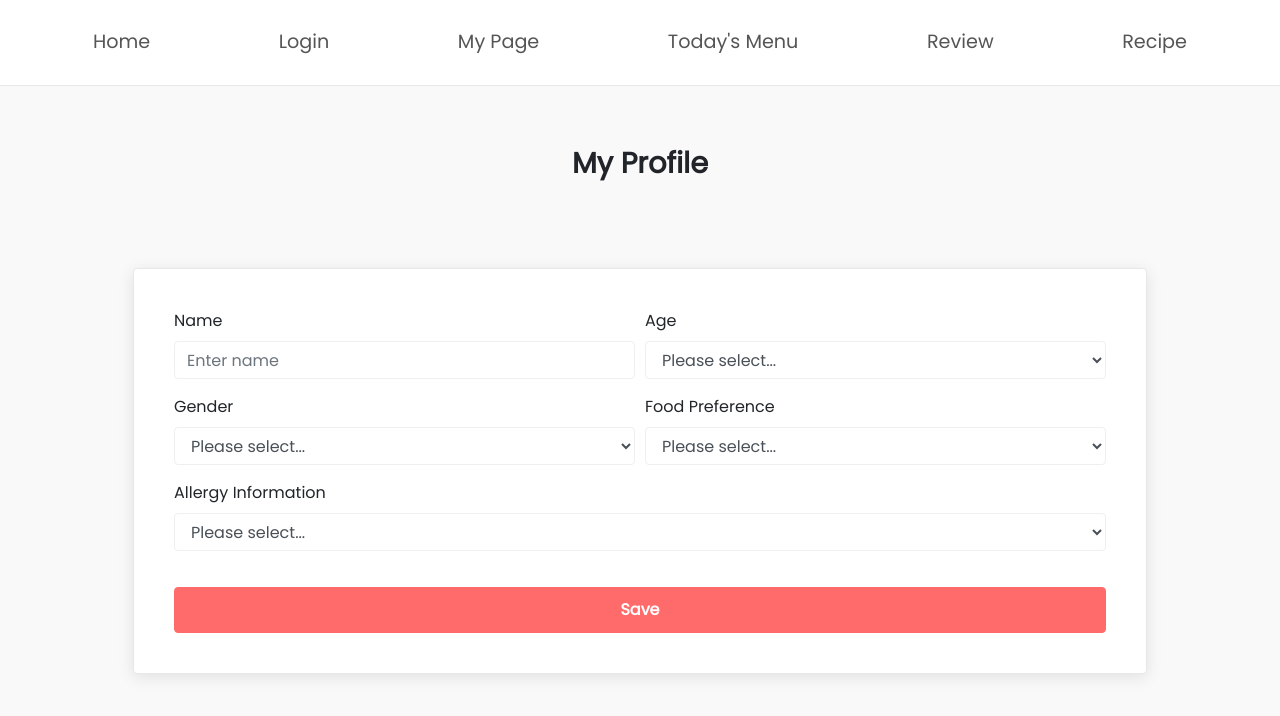
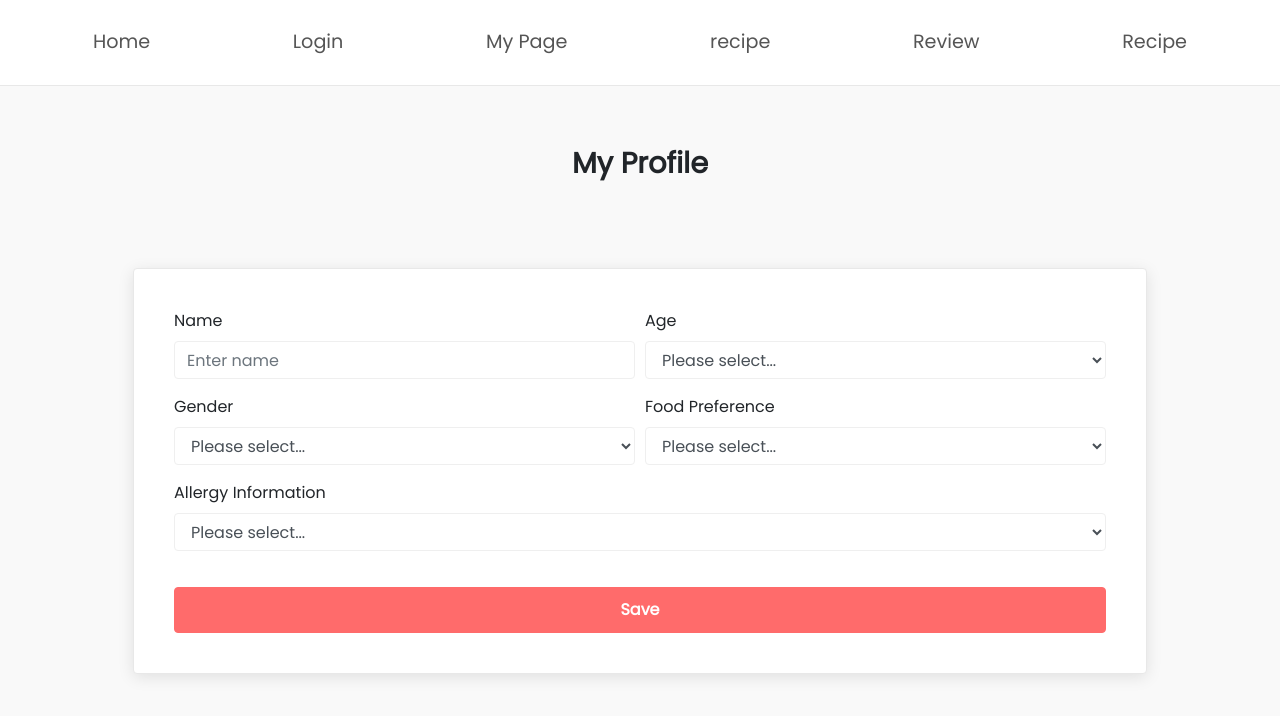
Before and after one commit to lihyel/ChatGPT_Service, a plain HTML site: page frontend/mypage.html in a window 1280 px wide. Drawn offline with nearby package versions, Linux system fonts and the light colour scheme.

Commit message:
Update and rename mypage.html to frontend/mypage.html

```diff
--- a/mypage.html
+++ b/frontend/mypage.html
@@ -83,7 +83,7 @@
         <a href="index.html" class ="nav-link">Home</a>
         <a href="index.html" class="nav-link">Login</a>
         <a href="mypage.html" class="nav-link">My Page</a>
-        <a href="#" class="nav-link">Today's Menu</a>
+        <a href="recipe" class="nav-link">recipe</a>
         <a href="review.html" class="nav-link">Review</a>
         <a href="recipe.html" class="nav-link">Recipe</a>
       </div>
```
